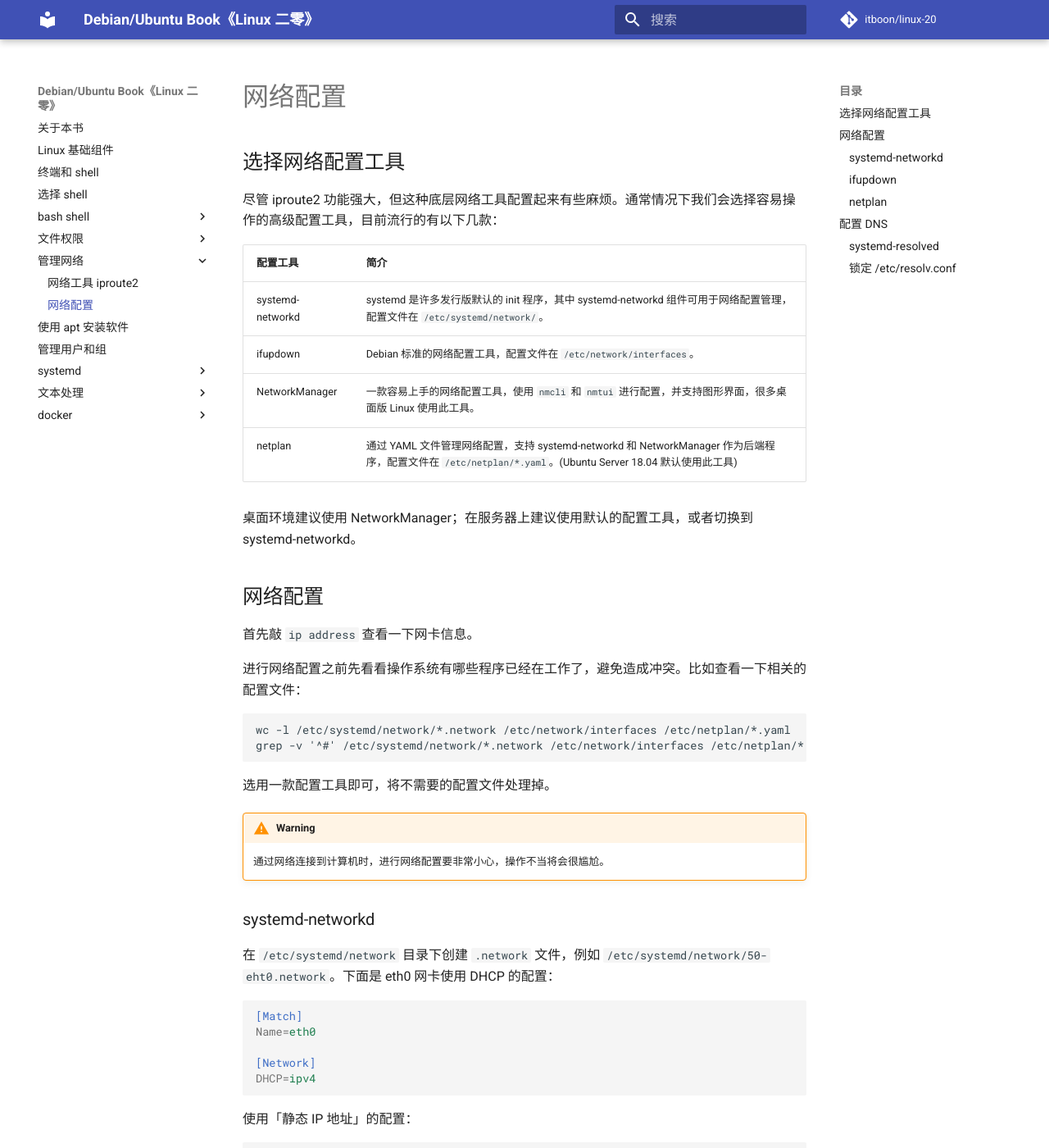
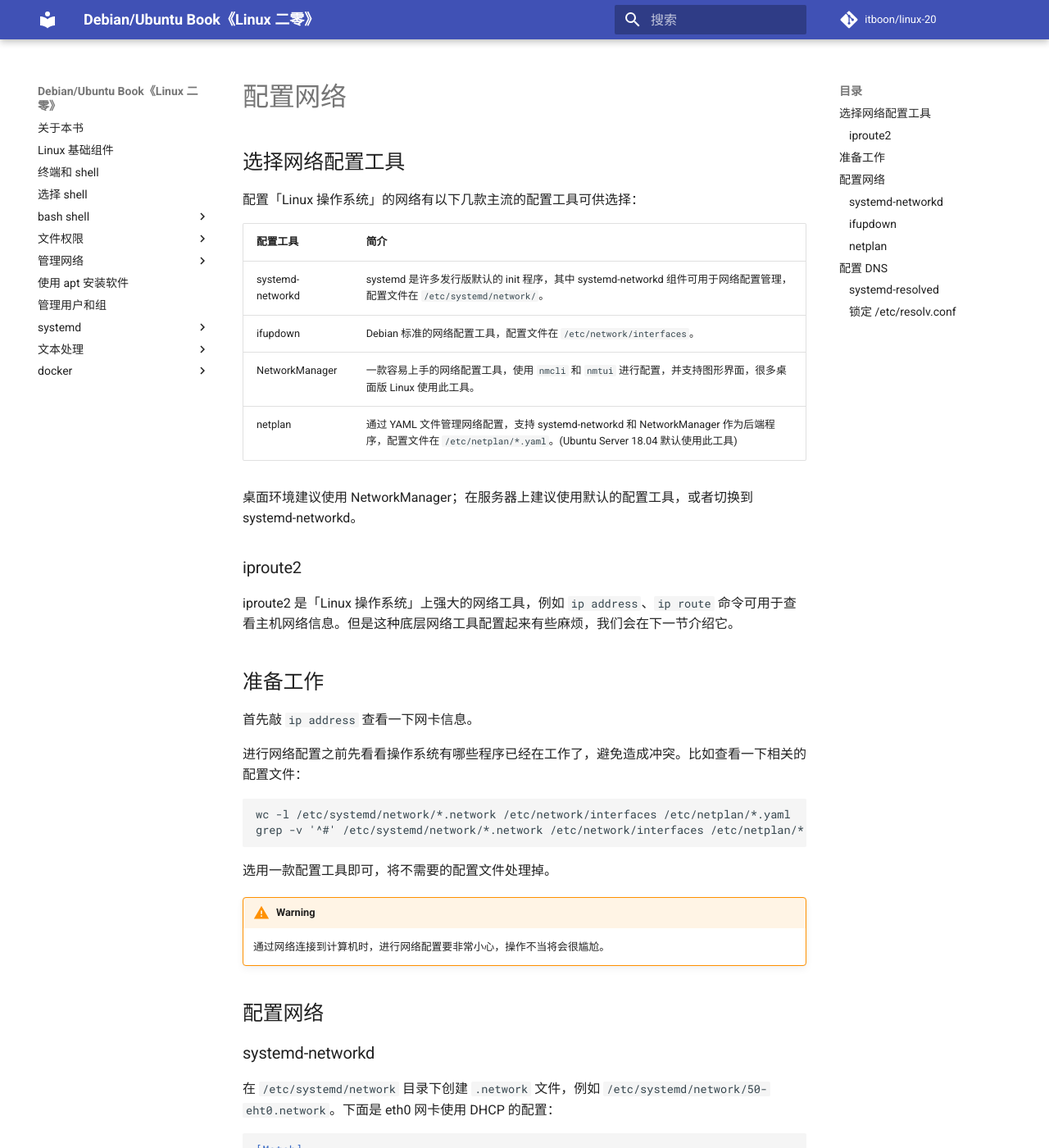
Before and after one commit to itboon/linux-20, an MkDocs documentation site: the page built from docs/network/configuration.md, in a window 1280 px wide and 1400 px high. Shown: the whole window at 82% size. Built offline with MkDocs 1.6.1 and Material for MkDocs 9.7.7, drawn with Linux system fonts in a browser that asks for light colours; comment, search, counter and statistics services are not loaded.

Commit message:
update network docs

```diff
--- a/docs/networking/configuration.md
+++ b/docs/network/configuration.md
@@ -1,8 +1,8 @@
-# 网络配置
+# 配置网络
 
 ## 选择网络配置工具
 
-尽管 iproute2 功能强大，但这种底层网络工具配置起来有些麻烦。通常情况下我们会选择容易操作的高级配置工具，目前流行的有以下几款：
+配置「Linux 操作系统」的网络有以下几款主流的配置工具可供选择：
 
 | 配置工具 | 简介 |
 | --- | --- |
@@ -13,7 +13,11 @@
 
 桌面环境建议使用 NetworkManager；在服务器上建议使用默认的配置工具，或者切换到 systemd-networkd。
 
-## 网络配置
+### iproute2
+
+iproute2 是「Linux 操作系统」上强大的网络工具，例如 `ip address`、`ip route` 命令可用于查看主机网络信息。但是这种底层网络工具配置起来有些麻烦，我们会在下一节介绍它。
+
+## 准备工作
 
 首先敲 `ip address` 查看一下网卡信息。
 
@@ -28,6 +32,8 @@ grep -v '^#' /etc/systemd/network/*.network /etc/network/interfaces /etc/netplan
 
 !!! warning
     通过网络连接到计算机时，进行网络配置要非常小心，操作不当将会很尴尬。
+
+## 配置网络
 
 ### systemd-networkd
 
```
Also changed, not shown: docs/network/iproute2.md (renamed from docs/networking/iproute2.md, +1 -3 lines).
